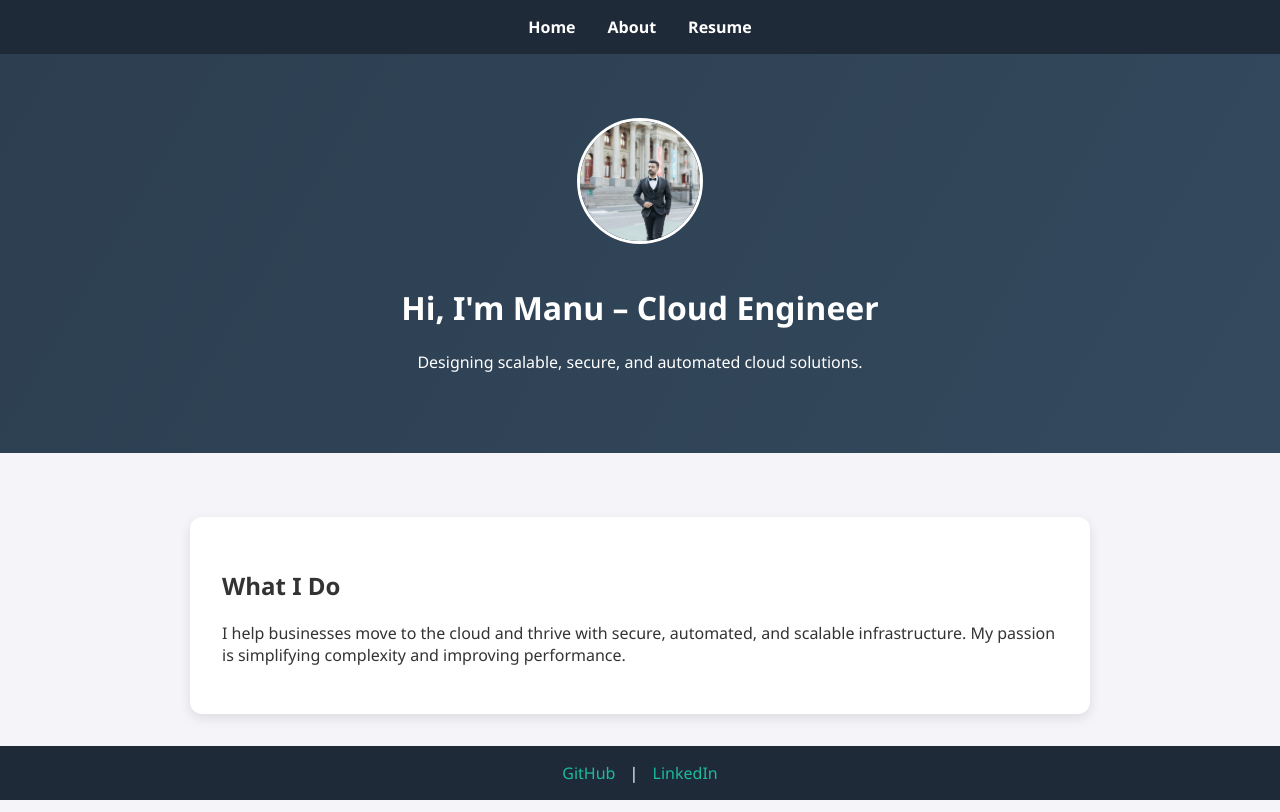
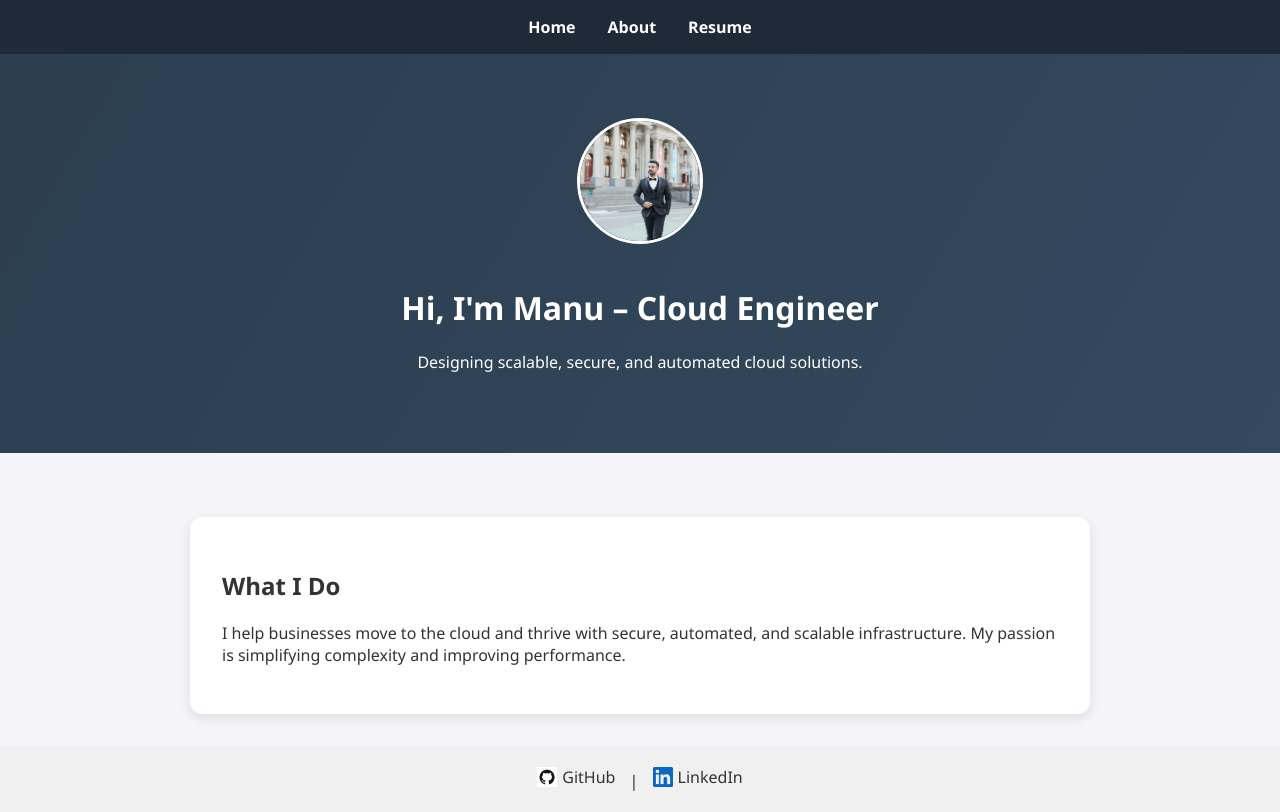
Before and after one commit to manuravikumar/myresume, a plain HTML site: page website/index.html in a window 1280 px wide. Drawn offline with Linux system fonts and the light colour scheme.

Commit message:
Add GitHub and LinkedIn logos to footer; update styling for improved layout

```diff
--- a/website/index.html
+++ b/website/index.html
@@ -29,8 +29,17 @@
     </section>
   </main>
   <footer>
-    <a href="https://github.com/yourgithub" target="_blank">GitHub</a> |
-    <a href="https://linkedin.com/in/yourlinkedin" target="_blank">LinkedIn</a>
+    <div class="footer-content">
+      <div class="footer-links">
+        <a href="https://github.com/yourgithub" target="_blank">
+          <img src="github-logo.png" alt="GitHub" class="icon"> GitHub
+        </a>
+        |
+        <a href="https://linkedin.com/in/yourlinkedin" target="_blank">
+          <img src="linkedin-logo.png" alt="LinkedIn" class="icon"> LinkedIn
+        </a>
+      </div>
+    </div>
   </footer>
 </body>
 </html>
--- a/website/style.css
+++ b/website/style.css
@@ -87,20 +87,36 @@ body {
   }
 
   footer {
-    background: #1f2a38;
-    color: white;
+    background-color: #f0f0f0;
+    padding: 20px 0;
     text-align: center;
-    padding: 1rem;
   }
 
-  footer a {
-    color: #1abc9c;
-    text-decoration: none;
-    margin: 0 10px;
+  .footer-content {
+    display: flex;
+    justify-content: center;
+    align-items: center;
+    flex-wrap: wrap;
   }
 
-  footer a:hover {
-    text-decoration: underline;
+  .footer-links a {
+    text-decoration: none;
+    color: #333;
+    font-weight: 500;
+    margin: 0 10px;
+    display: inline-flex;
+    align-items: center;
+  }
+
+  .footer-links a:hover {
+    color: #007acc;
+  }
+
+  .icon {
+    height: 20px;
+    width: 20px;
+    margin-right: 5px;
+    vertical-align: middle;
   }
 
   @keyframes fadeIn {
```
Also changed, not shown: website/about.html (+11 -2 lines), website/resume.html (+12 -2 lines), website/github-logo.png (added), website/linkedin-logo.png (added), 1 other file.
